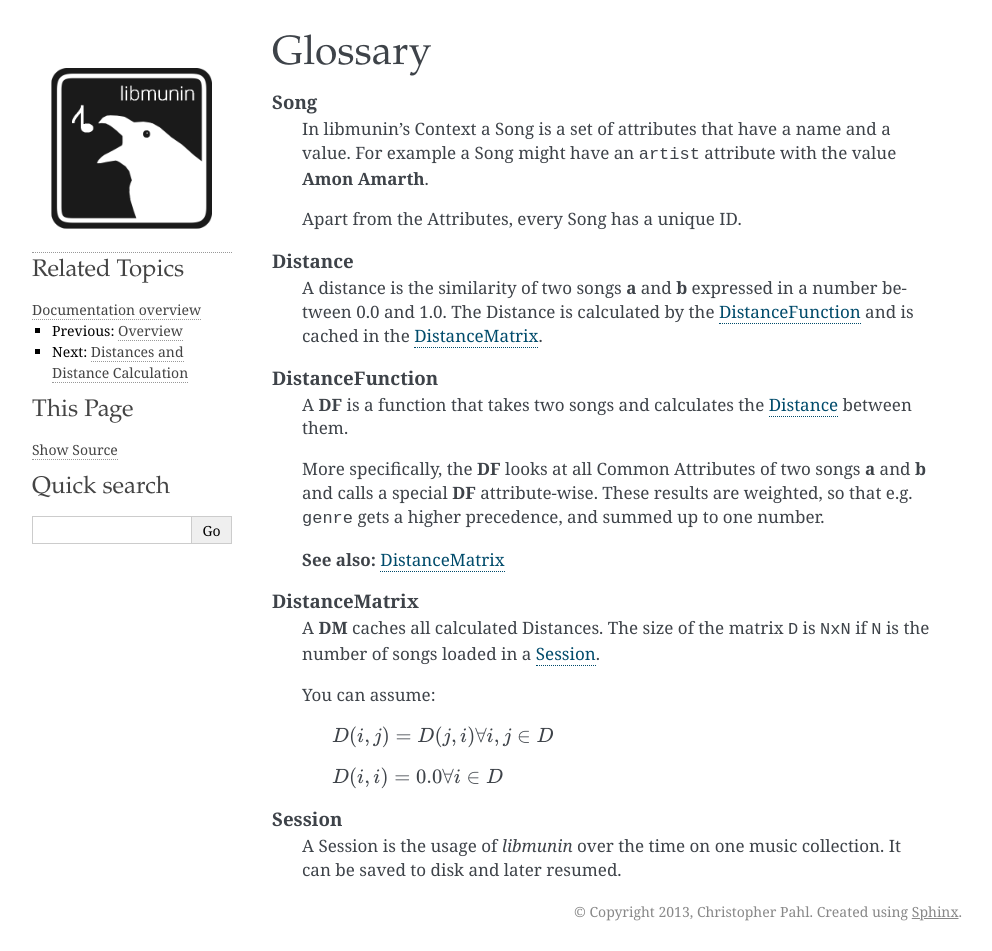
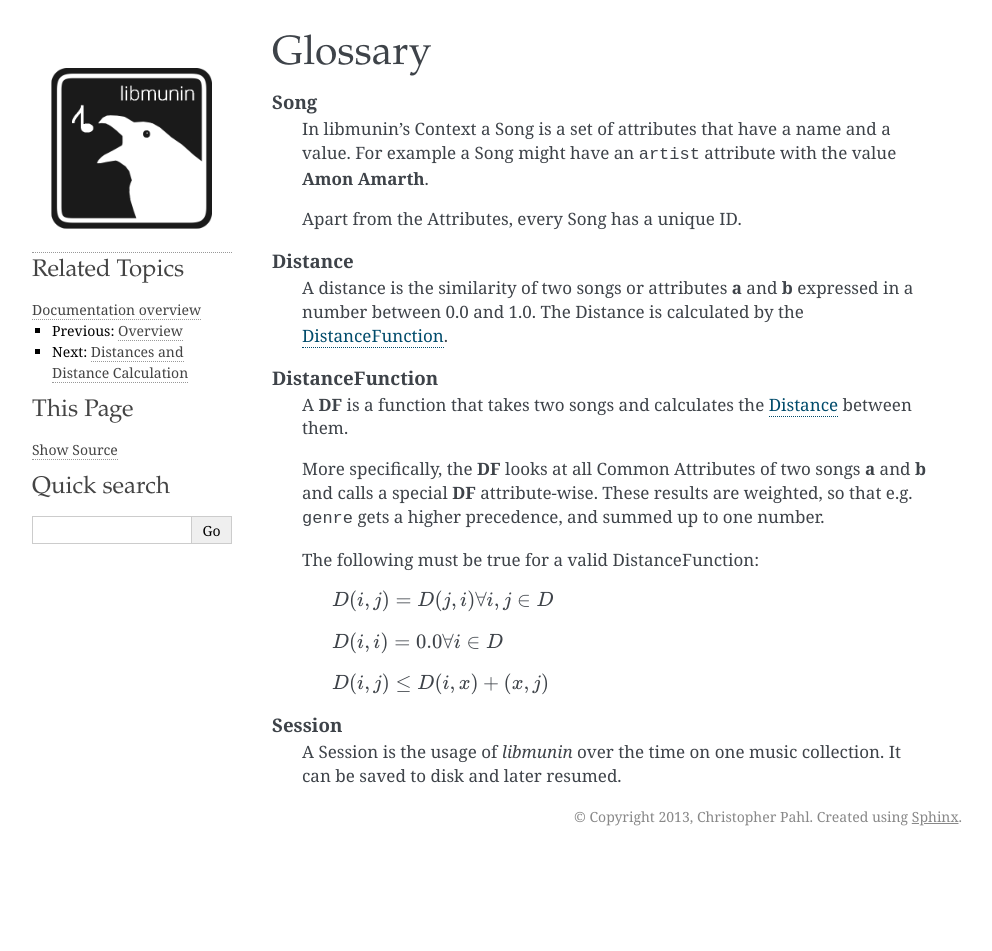
Before and after one commit to sahib/libmunin, a Sphinx documentation site: the page built from doc/glossary.rst, in a window 1280 px wide. Shown: the whole page, without its empty margins (148-1140 px from the left). Built offline with Sphinx 7.4.7, drawn with Linux system fonts in a browser that asks for light colours; after the commit the page ends 900 px from its top, so only the background shows below that.

Commit message:
Small improvements on the eye

```diff
--- a/doc/api/history.rst
+++ b/doc/api/history.rst
@@ -1,5 +1,5 @@
-The *History*
-=============
+The History
+===========
 
 .. automodule:: munin.history
     :members:
--- a/doc/api/song.rst
+++ b/doc/api/song.rst
@@ -1,5 +1,5 @@
-The ``Song`` Class
-==================
+The Song Class
+==============
 
-.. automodule:: munin.song
+.. autoclass:: munin.song.Song
     :members:
--- a/doc/glossary.rst
+++ b/doc/glossary.rst
@@ -13,9 +13,9 @@ Glossary
 
     Distance
 
-        A distance is the similarity of two songs **a** and **b** expressed in a
-        number between 0.0 and 1.0. The Distance is calculated by the
-        :term:`DistanceFunction` and is cached in the :term:`DistanceMatrix`.
+        A distance is the similarity of two songs or attributes **a** and **b**
+        expressed in a number between 0.0 and 1.0. The Distance is calculated by
+        the :term:`DistanceFunction`.
 
     DistanceFunction
 
@@ -27,19 +27,14 @@ Glossary
         These results are weighted, so that e.g. ``genre`` gets a higher
         precedence, and summed up to one number.
 
-        **See also:** :term:`DistanceMatrix`
-
-    DistanceMatrix
-
-        A **DM** caches all calculated Distances. The size of the matrix ``D``
-        is ``NxN`` if ``N`` is the number of songs loaded in a :term:`Session`.
-
-        You can assume:
+        The following must be true for a valid DistanceFunction:
 
             :math:`D(i, j) = D(j, i) \forall i,j \in D`
 
             :math:`D(i, i) = 0.0 \forall i \in D`
 
+            :math:`D(i, j) \leq D(i, x) + (x, j)`
+
     Session
 
         A Session is the usage of *libmunin* over the time on one music
--- a/doc/index.rst
+++ b/doc/index.rst
@@ -32,8 +32,6 @@ Key Features
 * …create and honor Rules mined from the listening history.
 * …extend the API to fit your custom project.
 
-=============================
-
 Table of Contents
 -----------------
 
@@ -67,8 +65,6 @@ Table of Contents
 * :ref:`modindex`
 * :ref:`search`
 
-=============================
-
 Minimal Example
 ---------------
 
```
